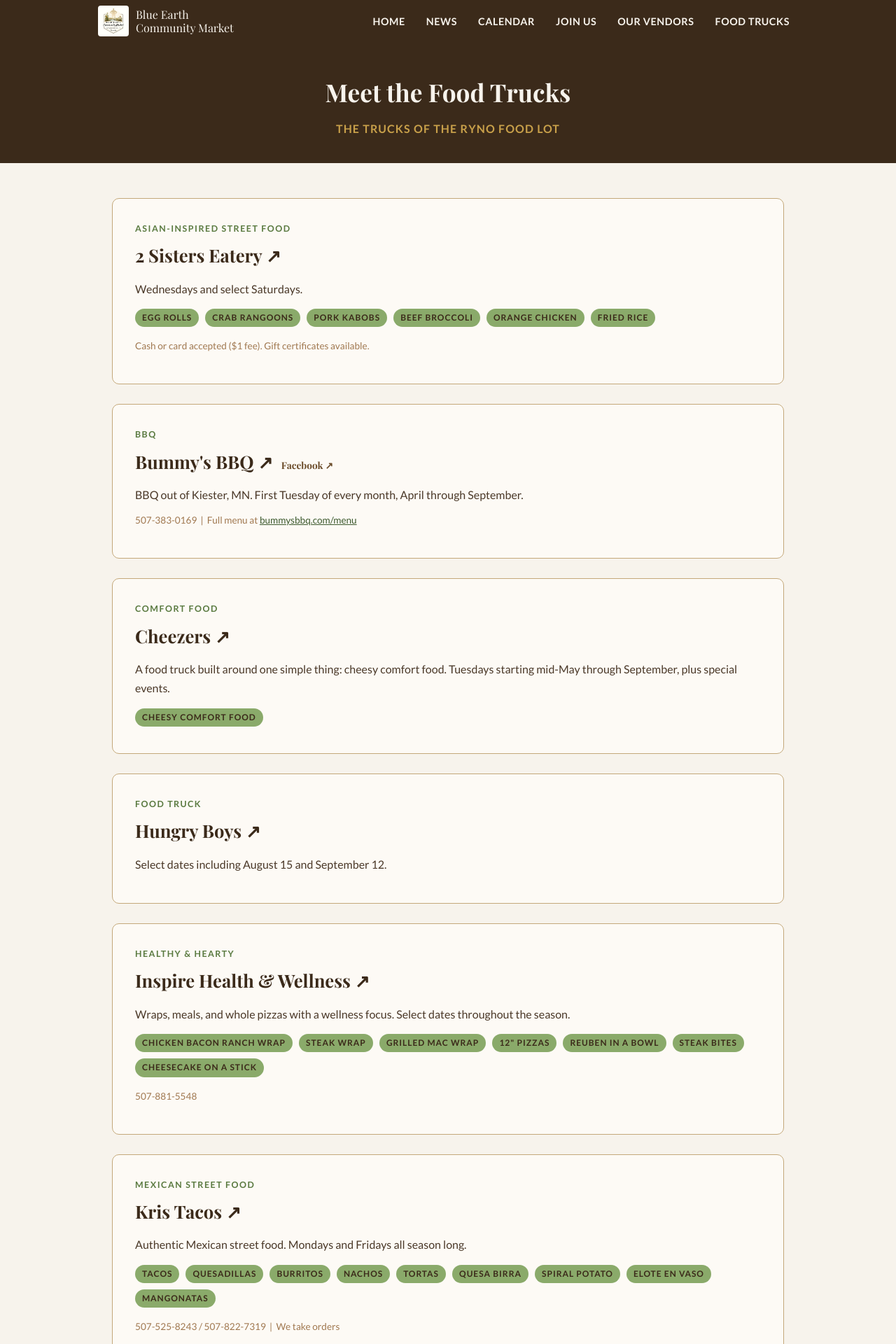
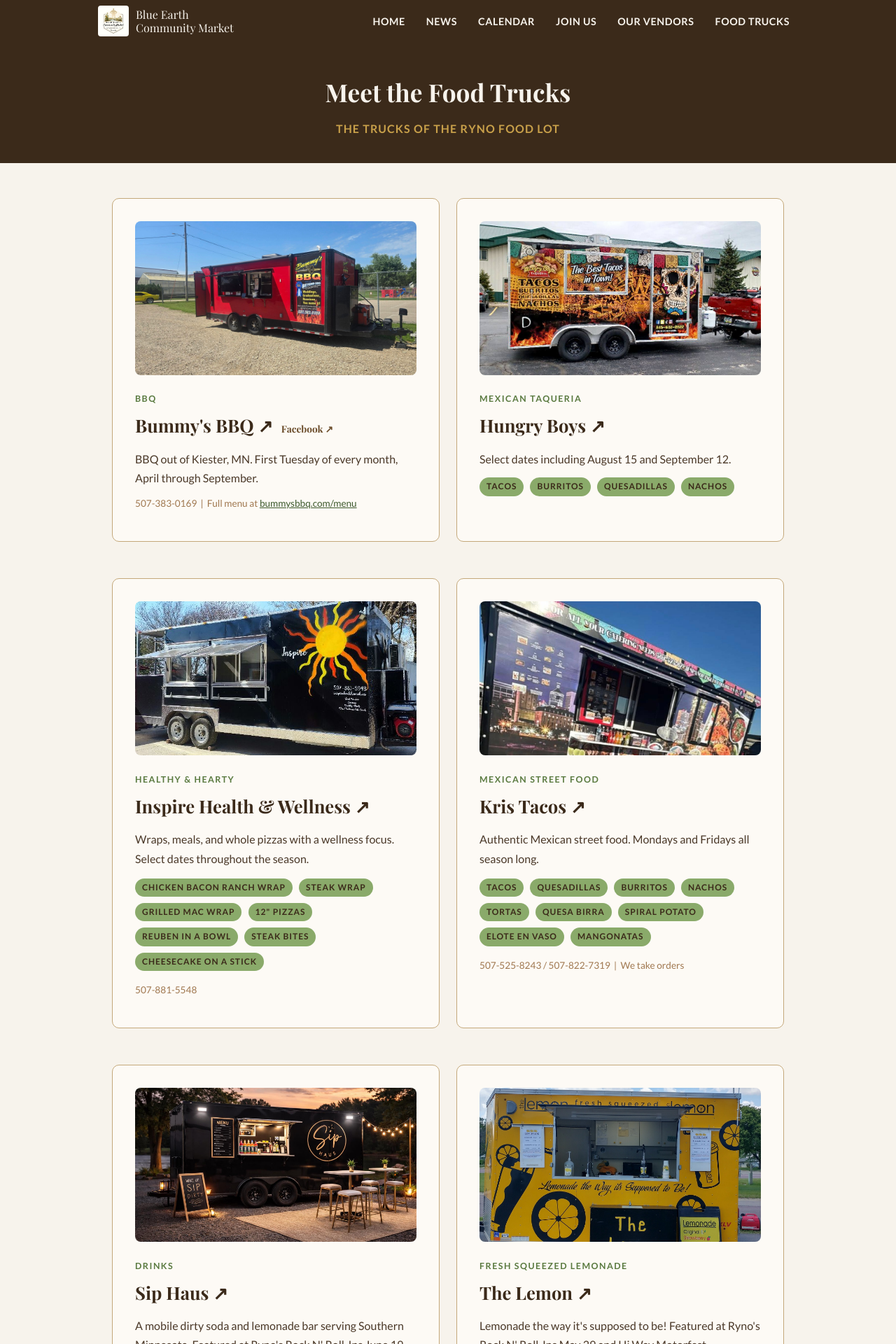
Before and after one commit to blueearthcommunitymarket/blueearthcommunitymarket.github.io, a Jekyll site: the page built from meet-the-trucks/index.html, in a window 1280 px wide. Shown: the top 1920 px of the page at 70% size. Built offline with Jekyll 4.4.1, drawn with Linux system fonts in a browser that asks for light colours; some web fonts are replaced; some of the changed text lies outside the part shown.

Commit message:
Add food truck photos to Meet the Trucks page

```diff
--- a/meet-the-trucks/index.html
+++ b/meet-the-trucks/index.html
@@ -9,49 +9,46 @@
     <p>The trucks of the Ryno Food Lot</p>
 </div>
 
+<style>
+.truck-photo {
+    width: 100%;
+    height: 220px;
+    object-fit: cover;
+    border-radius: 8px;
+    margin-bottom: 16px;
+}
+</style>
+
 <div class="site-main">
 
-    <!-- 2 Sisters Eatery -->
-    <div class="card">
-        <div class="section-label">Asian-Inspired Street Food</div>
-        <h2><a href="https://www.facebook.com/share/18GUPLUwMf/?mibextid=wwXIfr" target="_blank" rel="noopener" style="color: var(--brown-dark); text-decoration: none;">2 Sisters Eatery ↗</a></h2>
-        <p style="margin-bottom: 12px;">Wednesdays and select Saturdays.</p>
-        <div class="pills">
-            <span class="tag">Egg Rolls</span>
-            <span class="tag">Crab Rangoons</span>
-            <span class="tag">Pork Kabobs</span>
-            <span class="tag">Beef Broccoli</span>
-            <span class="tag">Orange Chicken</span>
-            <span class="tag">Fried Rice</span>
-        </div>
-        <p style="font-size: 0.85rem; color: var(--brown-light); margin-top: 10px;">Cash or card accepted ($1 fee). Gift certificates available.</p>
-    </div>
+    <div class="grid-2">
 
         <!-- Bummy's BBQ -->
         <div class="card">
+            <img src="/assets/trucks/bummys-bbq.jpg" alt="Bummy's BBQ food truck" class="truck-photo">
             <div class="section-label">BBQ</div>
             <h2><a href="https://www.bummysbbq.com" target="_blank" rel="noopener" style="color: var(--brown-dark); text-decoration: none;">Bummy's BBQ ↗</a> &nbsp;<a href="https://www.facebook.com/share/1GXr44CKx8/?mibextid=wwXIfr" target="_blank" rel="noopener" style="color: var(--brown-mid); font-size: 0.85rem; text-decoration: none;">Facebook ↗</a></h2>
             <p style="margin-bottom: 12px;">BBQ out of Kiester, MN. First Tuesday of every month, April through September.</p>
             <p style="font-size: 0.85rem; color: var(--brown-light);">507-383-0169 &nbsp;|&nbsp; Full menu at <a href="https://www.bummysbbq.com/menu" target="_blank" rel="noopener" style="color: var(--green-dark);">bummysbbq.com/menu</a></p>
         </div>
 
-    <!-- Cheezers -->
-    <div class="card">
-        <div class="section-label">Comfort Food</div>
-        <h2><a href="https://www.facebook.com/share/1CZyABySqK/?mibextid=wwXIfr" target="_blank" rel="noopener" style="color: var(--brown-dark); text-decoration: none;">Cheezers ↗</a></h2>
-        <p style="margin-bottom: 12px;">A food truck built around one simple thing: cheesy comfort food. Tuesdays starting mid-May through September, plus special events.</p>
-        <div class="pills"><span class="tag">Cheesy Comfort Food</span></div>
-    </div>
-
         <!-- Hungry Boys -->
         <div class="card">
-        <div class="section-label">Food Truck</div>
+            <img src="/assets/trucks/hungry-boys.jpg" alt="Hungry Boys Taqueria food truck" class="truck-photo">
+            <div class="section-label">Mexican Taqueria</div>
             <h2><a href="https://www.facebook.com/hungryboysiowa" target="_blank" rel="noopener" style="color: var(--brown-dark); text-decoration: none;">Hungry Boys ↗</a></h2>
             <p>Select dates including August 15 and September 12.</p>
+            <div class="pills" style="margin-top: 10px;">
+                <span class="tag">Tacos</span>
+                <span class="tag">Burritos</span>
+                <span class="tag">Quesadillas</span>
+                <span class="tag">Nachos</span>
+            </div>
         </div>
 
         <!-- Inspire Health & Wellness -->
         <div class="card">
+            <img src="/assets/trucks/inspire.jpg" alt="Inspire Health and Wellness food truck" class="truck-photo">
             <div class="section-label">Healthy &amp; Hearty</div>
             <h2><a href="https://www.facebook.com/share/1C8aaBfsJr/?mibextid=wwXIfr" target="_blank" rel="noopener" style="color: var(--brown-dark); text-decoration: none;">Inspire Health &amp; Wellness ↗</a></h2>
             <p style="margin-bottom: 12px;">Wraps, meals, and whole pizzas with a wellness focus. Select dates throughout the season.</p>
@@ -69,6 +66,7 @@
 
         <!-- Kris Tacos -->
         <div class="card">
+            <img src="/assets/trucks/kris-tacos.jpg" alt="Kris Tacos food truck" class="truck-photo">
             <div class="section-label">Mexican Street Food</div>
             <h2><a href="https://www.facebook.com/share/1AquB7sxYj/?mibextid=wwXIfr" target="_blank" rel="noopener" style="color: var(--brown-dark); text-decoration: none;">Kris Tacos ↗</a></h2>
             <p style="margin-bottom: 12px;">Authentic Mexican street food. Mondays and Fridays all season long.</p>
@@ -88,6 +86,7 @@
 
         <!-- Sip Haus -->
         <div class="card">
+            <img src="/assets/trucks/sip-haus.jpg" alt="Sip Haus mobile bar" class="truck-photo">
             <div class="section-label">Drinks</div>
             <h2><a href="https://www.facebook.com/profile.php?id=61587944709449" target="_blank" rel="noopener" style="color: var(--brown-dark); text-decoration: none;">Sip Haus ↗</a></h2>
             <p style="margin-bottom: 12px;">A mobile dirty soda and lemonade bar serving Southern Minnesota. Featured at Ryno's Rock N' Roll-Ins June 19.</p>
@@ -99,6 +98,7 @@
 
         <!-- The Lemon -->
         <div class="card">
+            <img src="/assets/trucks/the-lemon.jpg" alt="The Lemon fresh squeezed lemonade truck" class="truck-photo">
             <div class="section-label">Fresh Squeezed Lemonade</div>
             <h2><a href="https://www.facebook.com/TheLemon1" target="_blank" rel="noopener" style="color: var(--brown-dark); text-decoration: none;">The Lemon ↗</a></h2>
             <p style="margin-bottom: 12px;">Lemonade the way it's supposed to be! Featured at Ryno's Rock N' Roll-Ins May 29 and Hi Way Motorfest September 13.</p>
@@ -109,6 +109,33 @@
                 <span class="tag">Mango</span>
                 <span class="tag">Watermelon</span>
                 <span class="tag">White Peach</span>
+            </div>
+        </div>
+
+    </div>
+
+    <!-- 2 Sisters & Cheezers (no photos yet) -->
+    <div class="grid-2">
+        <div class="card">
+            <div class="section-label">Asian-Inspired Street Food</div>
+            <h2><a href="https://www.facebook.com/share/18GUPLUwMf/?mibextid=wwXIfr" target="_blank" rel="noopener" style="color: var(--brown-dark); text-decoration: none;">2 Sisters Eatery ↗</a></h2>
+            <p style="margin-bottom: 12px;">Wednesdays and select Saturdays.</p>
+            <div class="pills">
+                <span class="tag">Egg Rolls</span>
+                <span class="tag">Crab Rangoons</span>
+                <span class="tag">Pork Kabobs</span>
+                <span class="tag">Beef Broccoli</span>
+                <span class="tag">Orange Chicken</span>
+                <span class="tag">Fried Rice</span>
+            </div>
+            <p style="font-size: 0.85rem; color: var(--brown-light); margin-top: 10px;">Cash or card accepted ($1 fee). Gift certificates available.</p>
+        </div>
+
+        <div class="card">
+            <div class="section-label">Comfort Food</div>
+            <h2><a href="https://www.facebook.com/share/1CZyABySqK/?mibextid=wwXIfr" target="_blank" rel="noopener" style="color: var(--brown-dark); text-decoration: none;">Cheezers ↗</a></h2>
+            <p style="margin-bottom: 12px;">A food truck built around one simple thing: cheesy comfort food. Tuesdays starting mid-May through September, plus special events.</p>
+            <div class="pills"><span class="tag">Cheesy Comfort Food</span></div>
         </div>
     </div>
 
```
Also changed, not shown: assets/trucks/bummys-bbq.jpg (added), assets/trucks/hungry-boys.jpg (added), assets/trucks/inspire.jpg (added), assets/trucks/kris-tacos.jpg (added), assets/trucks/sip-haus.jpg (added), assets/trucks/the-lemon.jpg (added). Lines whose indentation alone changed are shown as unchanged.
